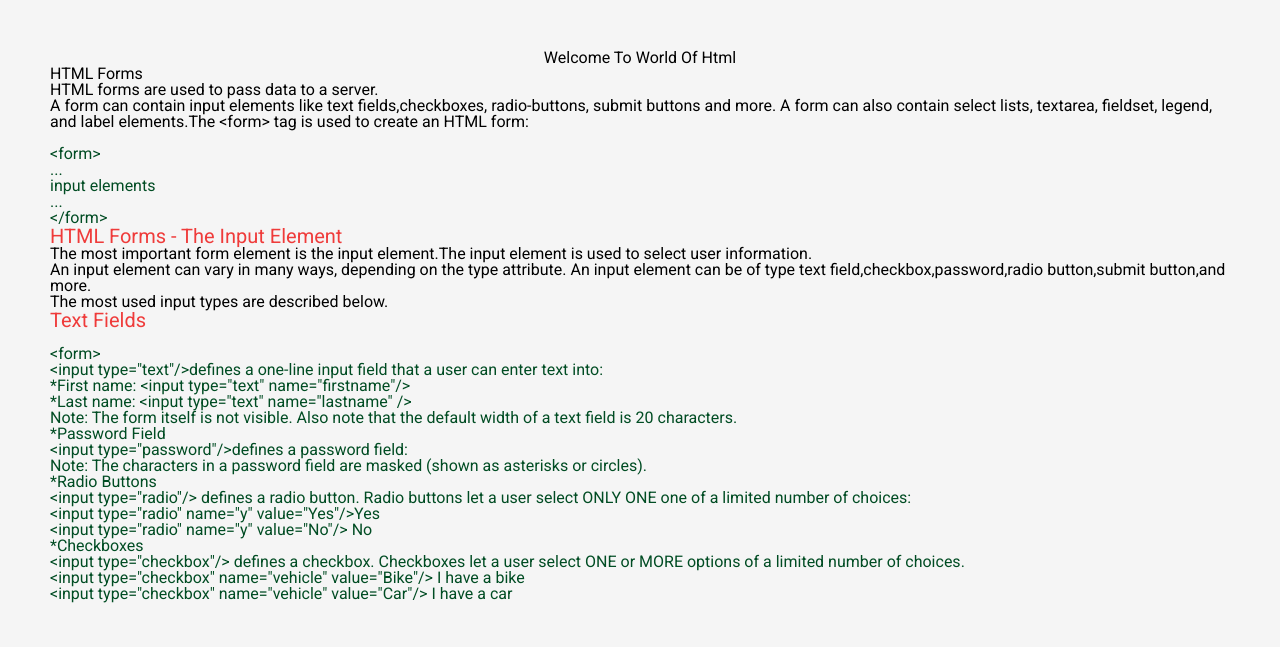
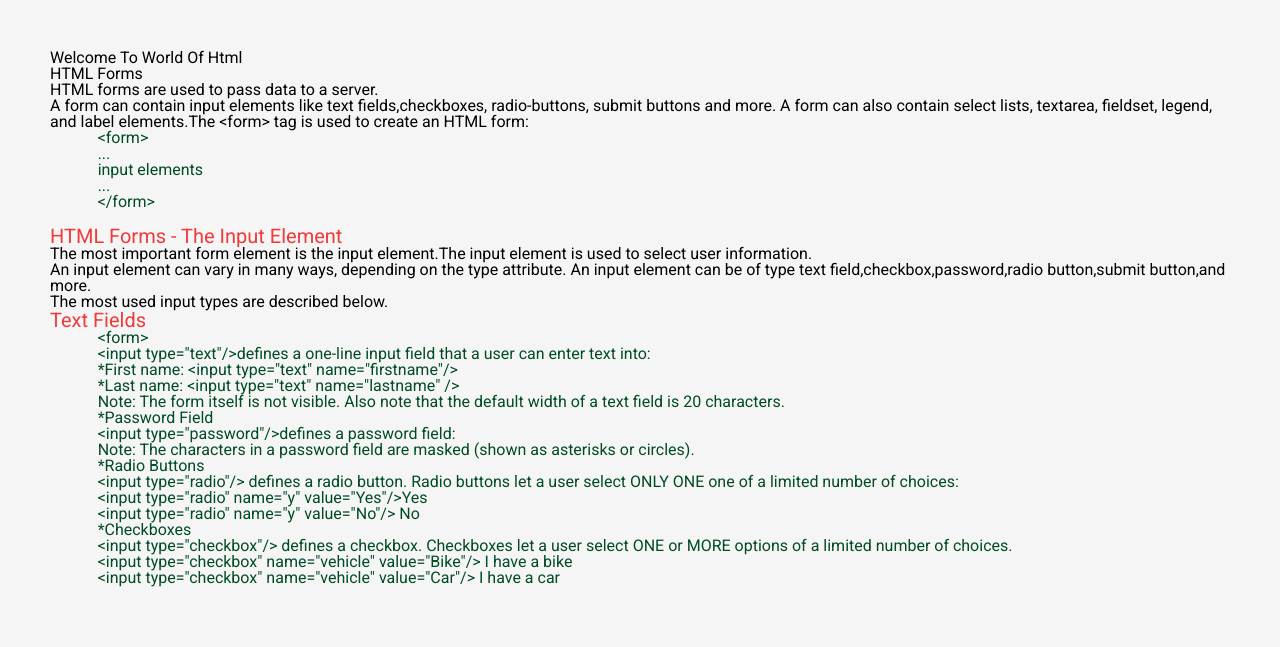
Before and after one commit to pandyanandan/MakeWebPage, a plain HTML site: page index.html in a window 1280 px wide. Shown: the top 647 px of the page. Drawn offline with Linux system fonts and the light colour scheme.

Commit message:
Update index.html

```diff
--- a/index.html
+++ b/index.html
@@ -1,5 +1,5 @@
 <!DOCTYPE html>
-<html>
+<html lang="en">
 <head>
   <meta charset="UTF-8">
   <title>Make a Web Page</title>
@@ -12,21 +12,21 @@
 </head>
 <body>
 <div class="footer">
-  <center><h1><a name ="top">Welcome To World Of Html</a></h1></center>
+              <h1>Welcome To World Of Html</h1>
               <h2>HTML Forms</h2>
             HTML forms are used to pass data to a server.<br>
             A form can contain input elements like text fields,checkboxes, radio-buttons, submit buttons and more. A form can also contain select lists, textarea, fieldset, legend, and label elements.The &lt;form&gt; tag is used to create an HTML form:<br>
-<pre><b>
+            <pre>
             &lt;form&gt;
             ...
             input elements
             ...
             &lt;/form&gt;
-</pre></b>
+            </pre>
             <h3 class="heading">HTML Forms - The Input Element</h3>
             The most important form element is the input element.The input element is used to select user information.<br>An input element can vary in many ways, depending on the type attribute. An input element can be of type text field,checkbox,password,radio button,submit button,and more.<br>The most used input types are described below.
             <h3 class="heading">Text Fields</h3>
-<pre><b>
+            <pre>
             &lt;form&gt;
             &lt;input type="text"/&gt;defines a one-line input field that a user can enter text into:
             *First name: &lt;input type="text" name="firstname"/&gt;
@@ -43,12 +43,13 @@ Note: The characters in a password field are masked (shown as asterisks or circl
             &lt;input type="checkbox"/&gt; defines a checkbox. Checkboxes let a user select ONE or MORE options of a limited number of choices.
             &lt;input type="checkbox" name="vehicle" value="Bike"/&gt; I have a bike
             &lt;input type="checkbox" name="vehicle" value="Car"/&gt; I have a car
+            </pre>
 </div>
 
 <div class="container">
     <div class="info">
       <h1>Make a Web Page</h1><span>For Udacity IPND Project 2</span>
-    <span><a href="nandanpandya.com">Created by Nandan</a><span>
+      <span><a href="nandanpandya.com">Created by Nandan</a></span>
     </div>
 </div>
 <div class="form">
@@ -76,7 +77,7 @@ Lists follow a common skeleton every time — an outer container tag,and a new t
   &lt;li&gt;Bullet 1&lt;/li&gt;
   &lt;li&gt;Bullet 2&lt;/li&gt;
   &lt;li&gt;Bullet 3&lt;/li&gt;</b>
-</ul>
+&lt;/ul&gt;
 </pre>
 Which would create:<br>
 •Bullet 1<br>
```
Lines whose indentation alone changed are shown as unchanged.
